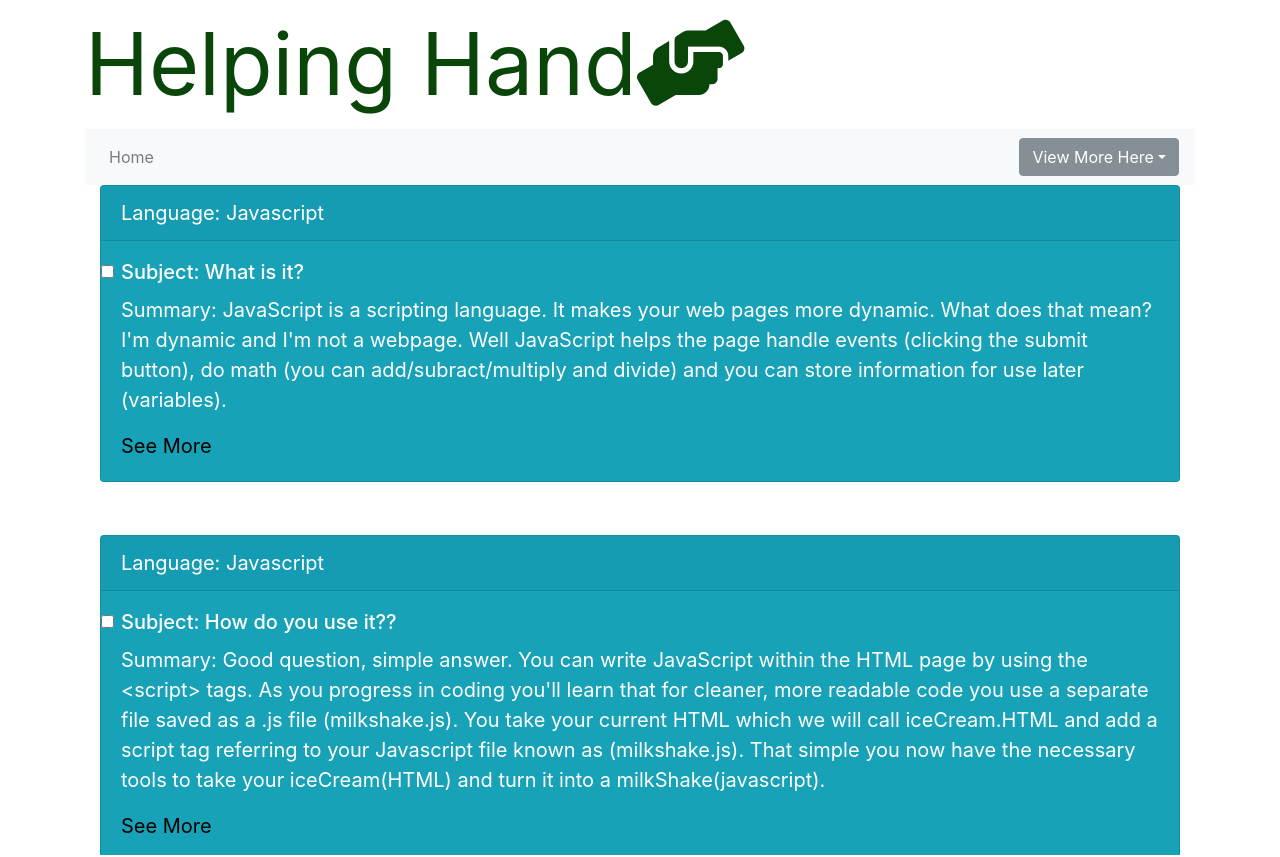
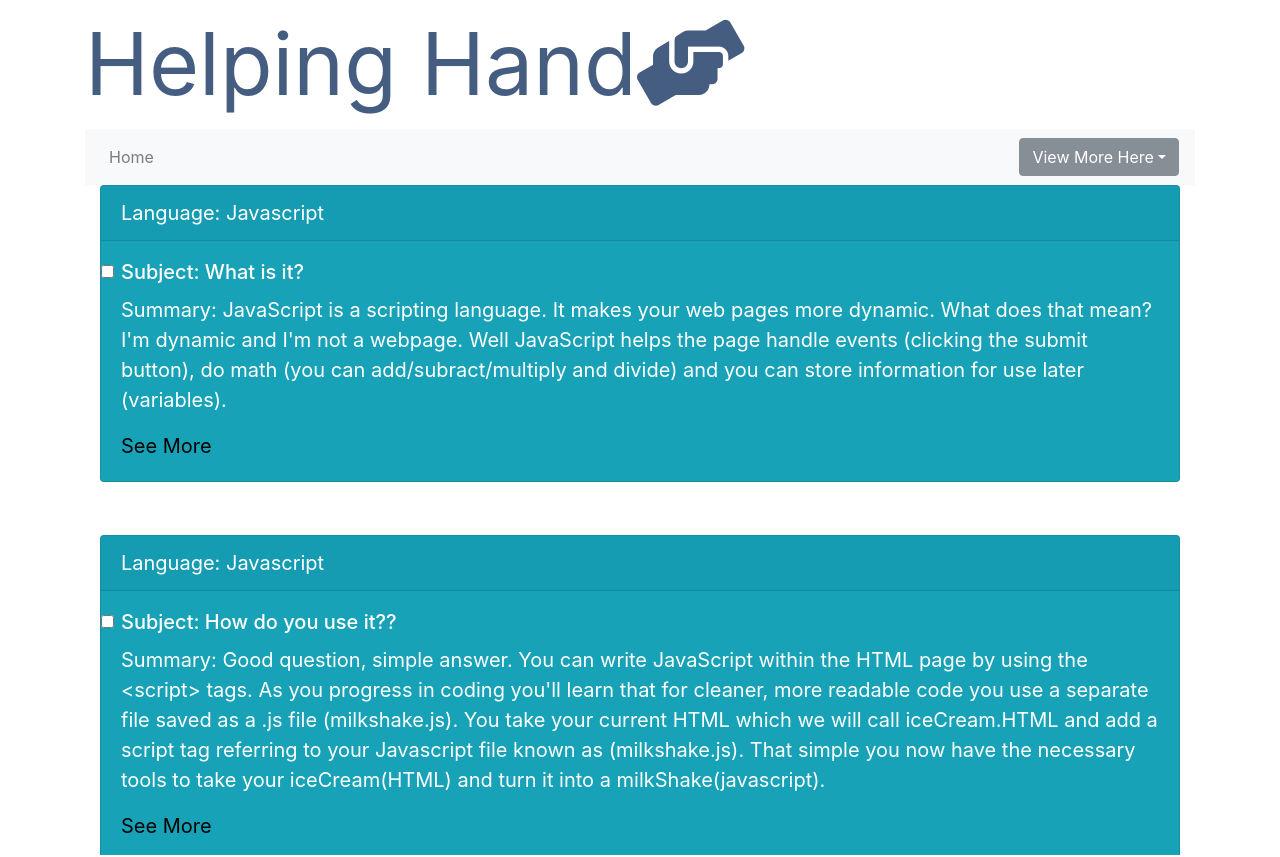
Before and after one commit to verna100/Helping-Hand, a React (Create React App) app: page /javascript in a window 1280 px wide. Shown: the top 857 px of the page. Built offline with nearby package versions, Linux system fonts and the light colour scheme.

Commit message:
styling fixes

```diff
--- a/package.json
+++ b/package.json
@@ -9,7 +9,8 @@
     "react-bootstrap": "^1.0.0-beta.8",
     "react-dom": "^16.8.6",
     "react-router-dom": "^5.0.0",
-    "react-scripts": "3.0.0"
+    "react-scripts": "3.0.0",
+    "reactstrap": "^8.0.0"
   },
   "scripts": {
     "start": "react-scripts start",
--- a/src/components/Header.js
+++ b/src/components/Header.js
@@ -19,7 +19,7 @@ export default Header;
 const styles ={
     headerStyle:{
         fontSize: 86,
-        color: '#0A4609',
+        color: '#465d82',
         paddingLeft:0
 
     }
```
Also changed, not shown: 1 other file (tests, documents, lock files or other folders).
